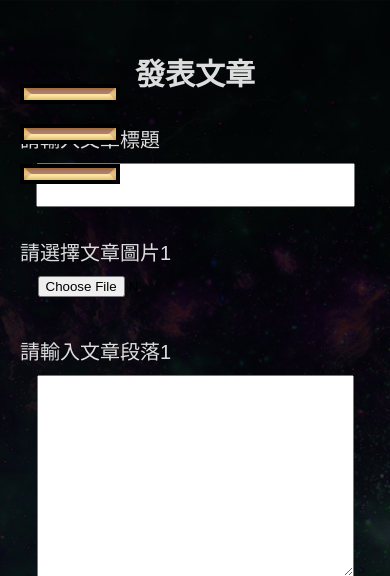
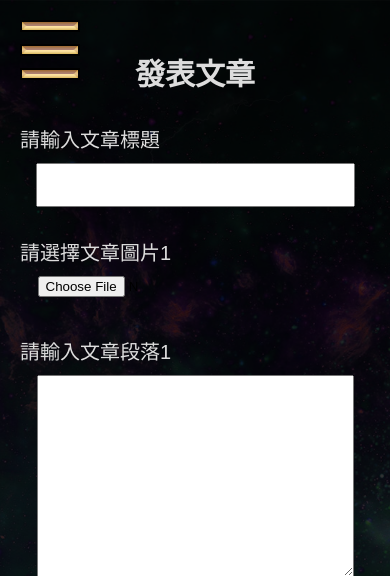
Before and after one commit to ycyuc2/BD103G1, a PHP site: page /html/articlePost.html in a window 390 px wide. Shown: the top 576 px of the page. Run offline with PHP 8.4, Linux system fonts and the light colour scheme; some libraries are stand-ins or nearby versions.

Commit message:
漢堡rwd
改變位置、寬高

```diff
--- a/css/dozen_nav.css
+++ b/css/dozen_nav.css
@@ -172,8 +172,8 @@ body {
 
 .hamburger {
   position: fixed;
-  top: 10%;
-  left: 5%;
+  top: 50px;
+  left: 50px;
   width: 100px;
   height: 100px;
   transition: all 300ms cubic-bezier(0.61, 0.01, 0.42, 1);
@@ -181,6 +181,14 @@ body {
   background: transparent;
   border: 0px;
   z-index: 20; }
+  @media all and (max-width: 479px) {
+        .hamburger {
+          top: 20px;
+          left: 20px;
+          width: 60px;
+          height: 60px;
+           }
+         }
 
 .hamburger div {
   height: 20px;
@@ -199,6 +207,14 @@ body {
   background-color: transparent;
     }
 
+@media all and (max-width: 479px) {
+        .hamburger div {
+          height: 12px;
+          border: 2.4px solid #000;
+          width: 60px;
+           }
+         }
+
 .hamburger:hover {
   transition-delay: 100ms;
   transform: scale(1.1); }
@@ -211,6 +227,17 @@ body {
 
 .hamburger div:nth-child(3) {
   top: 80px; }
+
+  @media all and (max-width: 479px) {
+      .hamburger div:nth-child(1) {
+          top: 0px; }
+
+      .hamburger div:nth-child(2) {
+          top: 24px; }
+
+      .hamburger div:nth-child(3) {
+          top: 48px; }
+         }
 
 
 #menuControl:checked:hover + .hamburger div:nth-child(3):before,
@@ -230,3 +257,16 @@ body {
 #menuControl:checked + .hamburger div:nth-child(1) {
   transform: translate(0px, 40px) rotate(-45deg) ;
    }
+
+  @media all and (max-width: 479px) {
+      #menuControl:checked + .hamburger div:nth-child(2) {
+          width: 0px; }
+
+      #menuControl:checked + .hamburger div:nth-child(3) {
+          transform: translate(0px, -24px) rotate(45deg) ;
+           }
+
+      #menuControl:checked + .hamburger div:nth-child(1) {
+          transform: translate(0px, 24px) rotate(-45deg) ;
+           }
+         }
```
